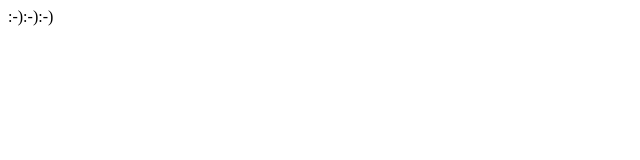
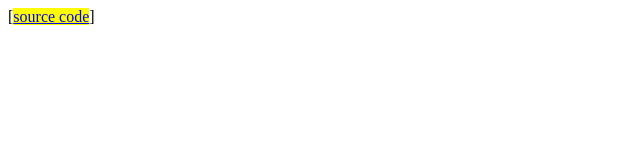
Before and after one commit to gitter-badger/gdcfun, a plain HTML site: page index.html in a window 1280 px wide. Shown: the whole page, without its empty margins (0-640 px from the left). Drawn offline with Linux system fonts and the light colour scheme.

Commit message:
link to source code

```diff
--- a/index.html
+++ b/index.html
@@ -1 +1,2 @@
-:-):-):-)
+
+[<a href="https://github.com/mathbiol/gdcfun" target="_blank" style="background-color:yellow">source code</a>]
```
